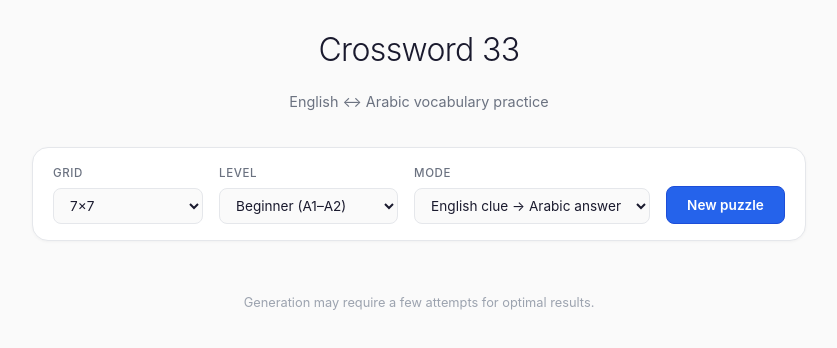
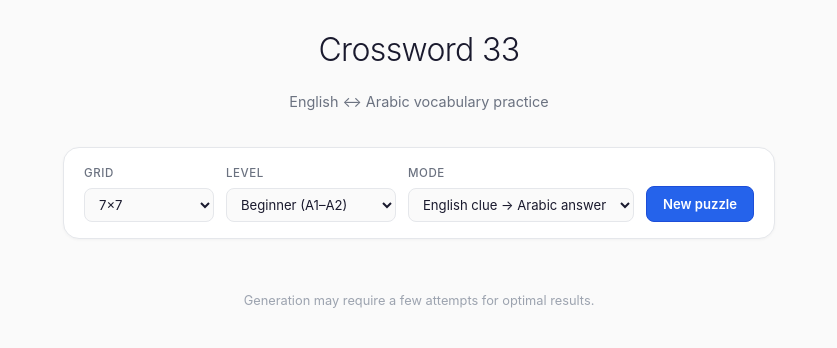
Before and after one commit to harbiad/crossword-, a React (Vite) app: page / in a window 1280 px wide. Shown: the top 348 px of the page, without its empty margins (221-1058 px from the left). Built offline with nearby package versions, Linux system fonts and the light colour scheme.

Commit message:
Make grid square and compact clues layout

```diff
--- a/src/App.css
+++ b/src/App.css
@@ -31,8 +31,8 @@
 /* Controls */
 .controls {
   display: flex;
-  gap: 16px;
-  flex-wrap: wrap;
+  gap: 12px;
+  flex-wrap: nowrap;
   align-items: flex-end;
   justify-content: center;
   margin-bottom: 24px;
@@ -55,13 +55,13 @@
 }
 
 .controls select {
-  padding: 8px 12px;
-  font-size: 0.85rem;
+  padding: 7px 10px;
+  font-size: 0.82rem;
   border: 1px solid #e5e7eb;
   border-radius: 8px;
   background: #fafafa;
   color: #1a1a2e;
-  min-width: 150px;
+  min-width: 130px;
   transition: all 0.2s ease;
 }
 
@@ -76,13 +76,13 @@
 }
 
 .controls button {
-  padding: 10px 20px;
+  padding: 9px 16px;
   background: #2563eb;
   color: #ffffff;
   border: 1px solid #1d4ed8;
   border-radius: 8px;
   font-weight: 600;
-  font-size: 0.85rem;
+  font-size: 0.82rem;
 }
 
 .controls button:hover:not(:disabled) {
@@ -223,8 +223,8 @@
   display: flex;
   flex-direction: column;
   gap: 16px;
-  max-height: 55vh;
-  overflow-y: auto;
+  max-height: none;
+  overflow: visible;
 }
 
 .clues::-webkit-scrollbar {
@@ -274,7 +274,7 @@
 .clueColumns {
   display: grid;
   grid-template-columns: 1fr 1fr;
-  gap: 16px;
+  gap: 12px;
 }
 
 .repeatedClues {
@@ -291,23 +291,28 @@
   list-style: none;
   padding: 0;
   margin: 0;
-  display: flex;
-  flex-direction: column;
-  gap: 4px;
+  display: block;
+  column-count: 2;
+  column-gap: 16px;
+}
+
+.clueList li {
+  break-inside: avoid;
 }
 
 .clueBtn {
   display: block;
   width: 100%;
-  padding: 8px 10px;
+  padding: 6px 8px;
   text-align: left;
   background: transparent;
   border: none;
   border-radius: 8px;
-  font-size: 0.82rem;
+  font-size: 0.78rem;
   color: #4b5563;
-  line-height: 1.4;
+  line-height: 1.25;
   transition: all 0.15s ease;
+  white-space: nowrap;
 }
 
 .clueBtn:hover {
@@ -386,7 +391,7 @@
 
   .controls {
     padding: 16px;
-    gap: 12px;
+    gap: 10px;
     margin-bottom: 24px;
   }
 
@@ -411,6 +416,10 @@
 
   .clueColumns {
     grid-template-columns: 1fr;
+  }
+
+  .clues ul {
+    column-count: 1;
   }
 
   .bottomButtons {
--- a/src/App.tsx
+++ b/src/App.tsx
@@ -391,6 +391,7 @@ export default function App() {
             className="grid"
             style={{
               gridTemplateColumns: `repeat(${cw.width}, var(--cell-size))`,
+              gridTemplateRows: `repeat(${cw.height}, var(--cell-size))`,
               // Smaller cells for larger grids to keep everything on screen.
               // Tune these if you want tighter or looser sizing.
               ['--cell-size' as any]: cw.width >= 13 ? '26px' : cw.width >= 11 ? '28px' : cw.width >= 9 ? '30px' : '32px',
@@ -446,7 +447,7 @@ export default function App() {
               <div className="clueColumns">
                 <div>
                   <h3>Across</h3>
-                  <ul>
+                  <ul className="clueList">
                     {cw.entries
                       .filter((e) => e.direction === 'across' && !isRepeatedLetterClue(e.clue, e.isRepeatedLetter))
                       .map((e) => (
@@ -461,7 +462,7 @@ export default function App() {
 
                 <div>
                   <h3>Down</h3>
-                  <ul>
+                  <ul className="clueList">
                     {cw.entries
                       .filter((e) => e.direction === 'down' && !isRepeatedLetterClue(e.clue, e.isRepeatedLetter))
                       .map((e) => (
```
